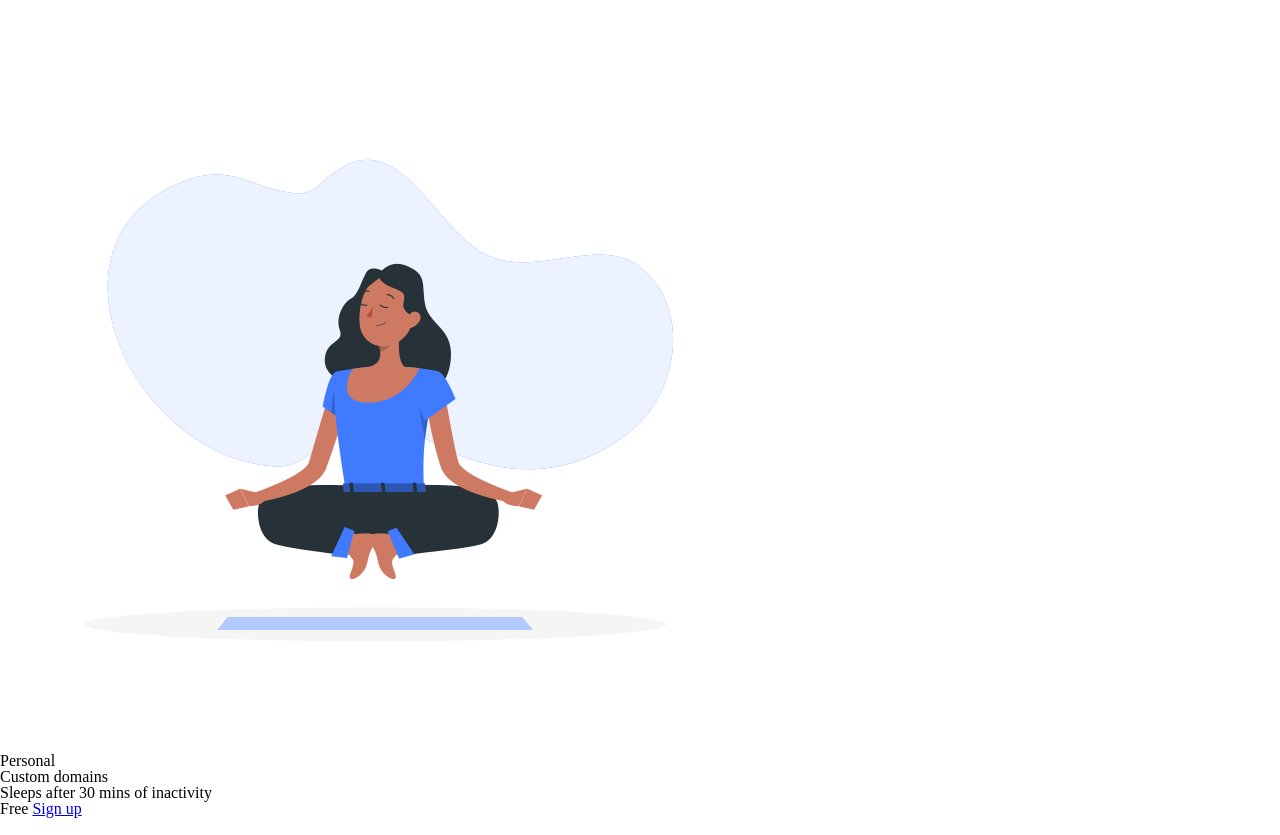
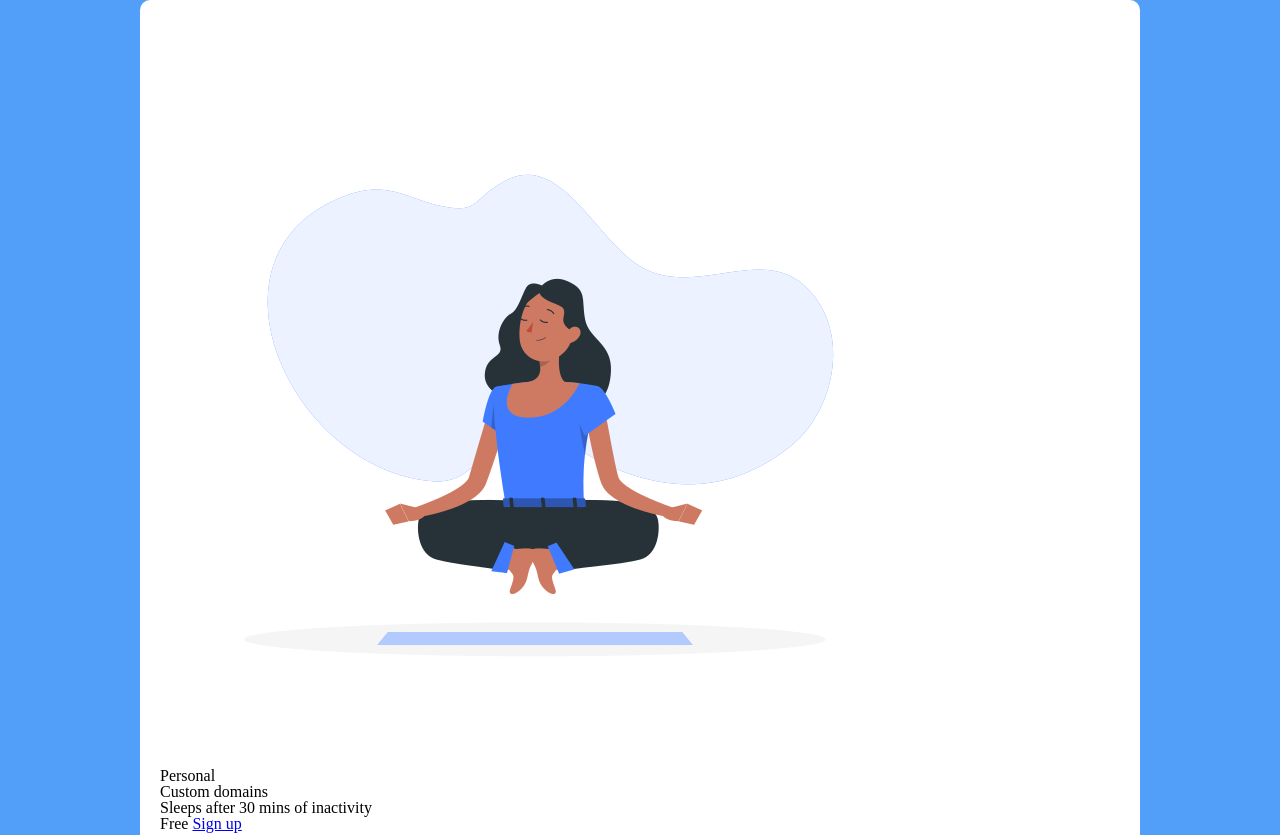
Before and after one commit to fahrizal-abp/tabel-pricing, a plain HTML site: page index.html in a window 1280 px wide. Shown: the top 835 px of the page. Drawn offline with Linux system fonts and the light colour scheme.

Commit message:
Studi Kasus Membuat Tabel Pricing Part 2

```diff
--- a/app.css
+++ b/app.css
@@ -127,3 +127,23 @@ table {
   border-collapse: collapse;
   border-spacing: 0;
 }
+
+html {
+  box-sizing: border-box;
+  font-family: "Open Sans" sans-serif;
+}
+
+body {
+  background-color: #529ffa;
+  display: flex;
+  justify-content: center;
+  min-width: 100vh;
+}
+
+.panel {
+  background-color: white;
+  border-radius: 10px;
+  padding: 15px 20px;
+  width: 100%;
+  max-width: 960px;
+}
```
